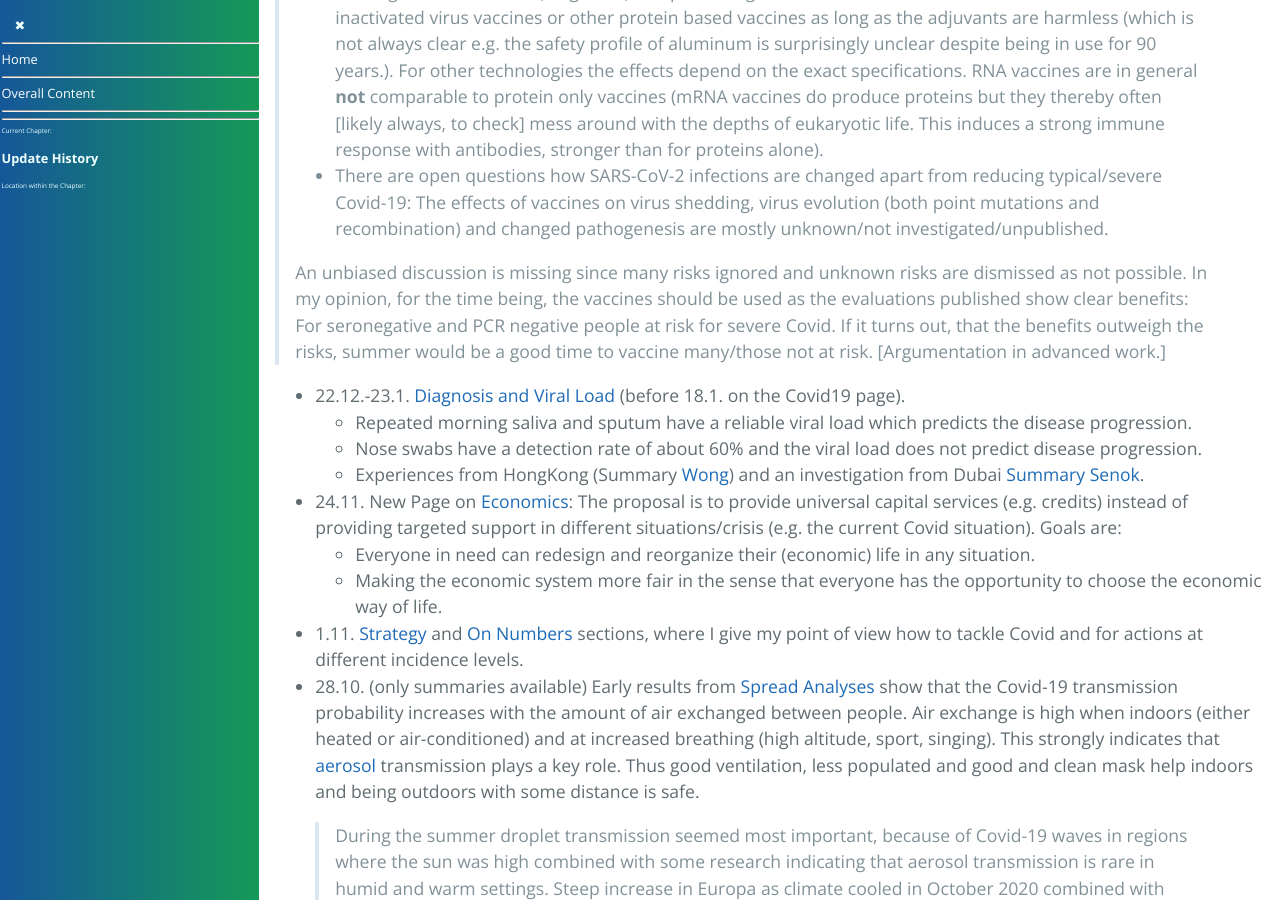
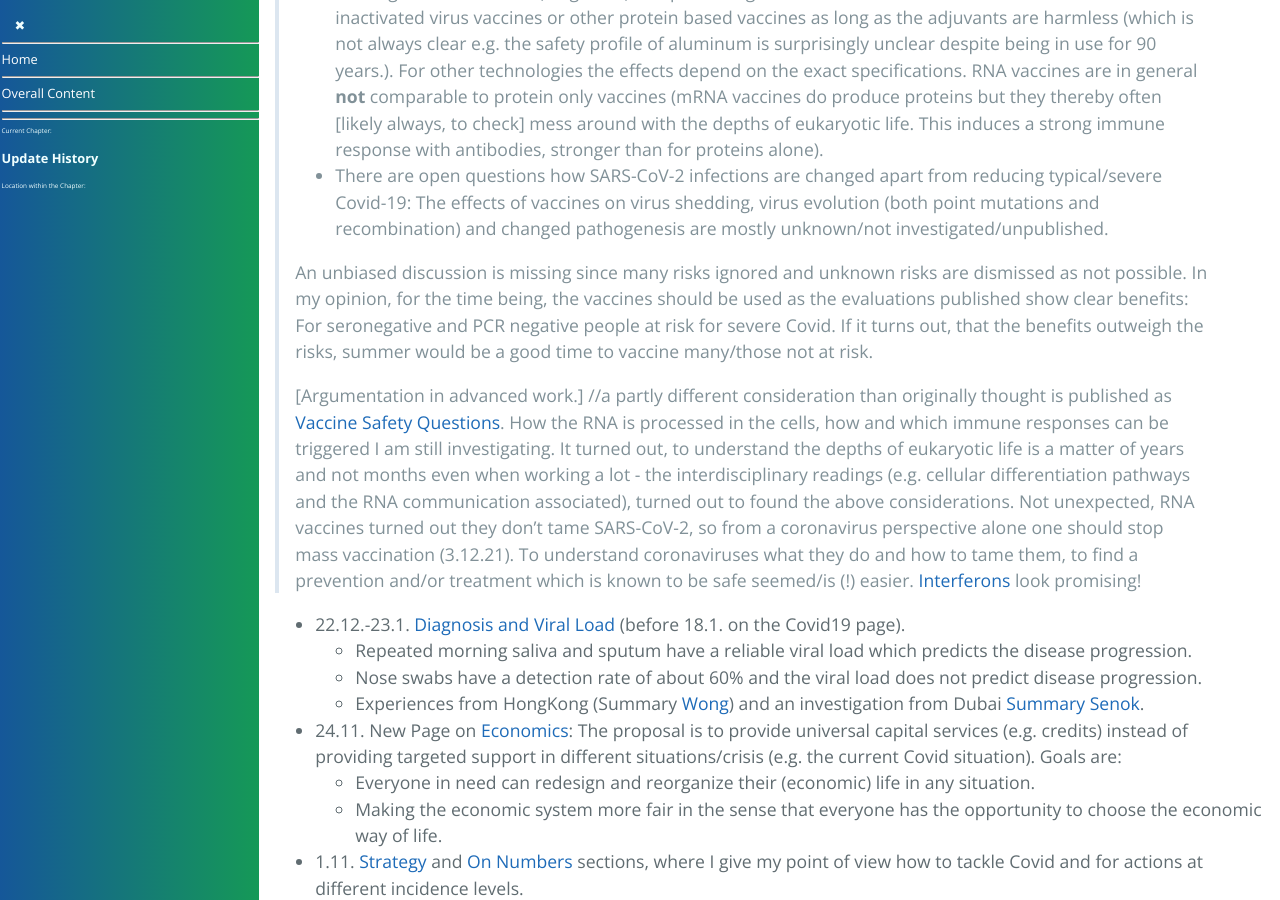
Before and after one commit to forestgrape/coronavirus, a Jekyll site: the page built from 1_introduction/update_history.md, in a window 1280 px wide and 900 px high, scrolled down 2075 px. Built offline with Jekyll 4.4.1, drawn with Linux system fonts in a browser that asks for light colours; our own code applies the rules of GitHub Pages for plain Markdown files.

Commit message:
comment on a word of caution

```diff
--- a/1_introduction/update_history.md
+++ b/1_introduction/update_history.md
@@ -45,7 +45,9 @@ Larger updates here, smaller updates are noted in the section [Minor Updates](#m
 >
 > An unbiased discussion is missing since many risks ignored and unknown risks are dismissed as not possible.
 > In my opinion, for the time being, the vaccines should be used as the evaluations published show clear benefits: For seronegative and PCR negative people at risk for severe Covid. If it turns out, that the benefits outweigh the risks, summer would be a good time to vaccine many/those not at risk.
-> [Argumentation in advanced work.]
+>
+> [Argumentation in advanced work.] //a partly different consideration than originally thought is published as [Vaccine Safety Questions](../10_vaccines/vaccine_safety.md). How the RNA is processed in the cells, how and which immune responses can be triggered I am still investigating. It turned out, to understand the depths of eukaryotic life is a matter of years and not months even when working a lot - the interdisciplinary readings (e.g. cellular differentiation pathways and the RNA communication associated), turned out to found the above considerations.
+> Not unexpected, RNA vaccines turned out they don't tame SARS-CoV-2, so from a coronavirus perspective alone one should stop mass vaccination (3.12.21). To understand coronaviruses what they do and how to tame them, to find a prevention and/or treatment which is known to be safe seemed/is (!) easier. [Interferons](./../6_prevention_and_treatment/interferon.md) look promising!
 
 - 22.12.-23.1. [Diagnosis and Viral Load](../3_medical/diagnosis_and_viral_load.md) (before 18.1. on the Covid19 page).
   - Repeated morning saliva and sputum have a reliable viral load which predicts the disease progression.
```
